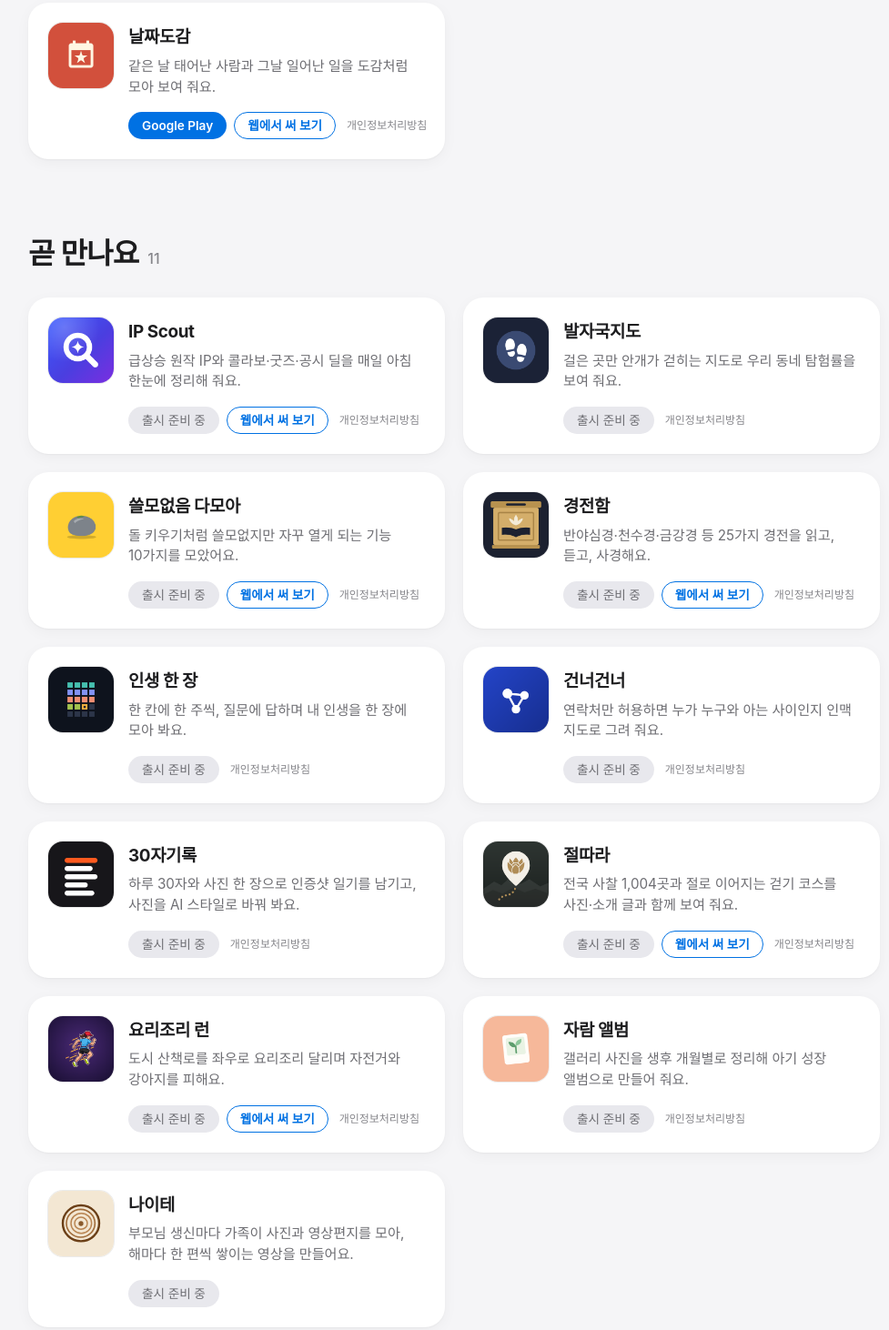
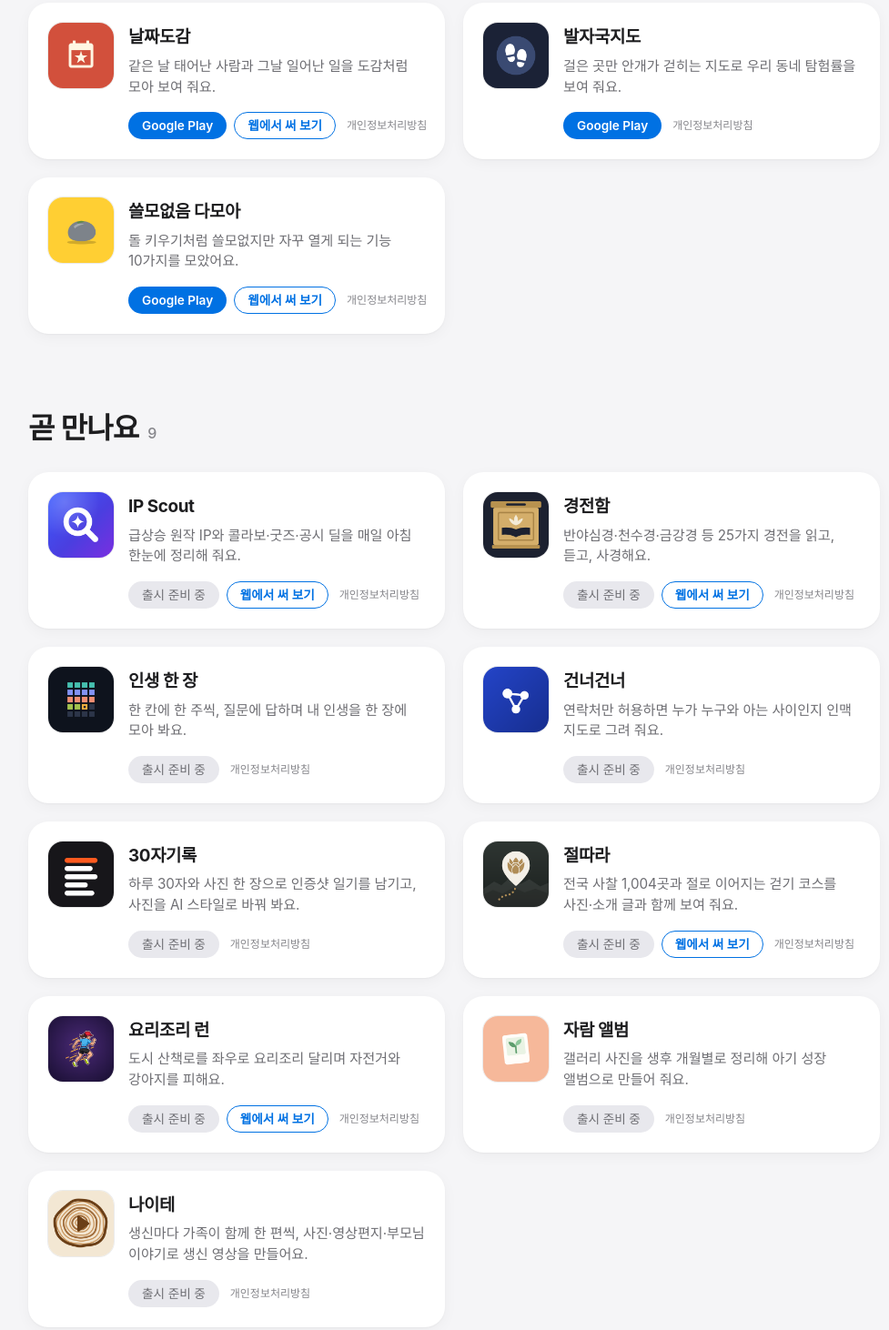
Before and after one commit to kwanghyeon-cpu/kwanghyeon-cpu.github.io, a plain HTML site: page index.html in a window 1280 px wide. Shown: the part 1179-2641 px from the top of the page at 91% size, without its empty margins (141-1118 px from the left). Drawn offline with Linux system fonts and the light colour scheme; a web font is replaced by a local one.

Commit message:
앱 소개 페이지: 발자국지도·쓸모없음 다모아 출시 반영, 나이테 스토어 아이콘·방침·설명
Co-Authored-By: Claude Opus 5.5 <noreply@anthropic.com>

```diff
--- a/index.html
+++ b/index.html
@@ -191,13 +191,13 @@
   <p class="lead">일주일에 하나씩,<br class="br-m"> 일상에 소소한 재미와 쓸모를 더하는<br> 안드로이드 앱을 만들어요.</p>
   <dl class="stats">
     <div><dt>만든 앱</dt><dd id="stat-apps">18</dd></div>
-    <div><dt>Google Play 출시</dt><dd id="stat-released">7</dd></div>
-    <div><dt>출시 예정</dt><dd id="stat-upcoming">11</dd></div>
+    <div><dt>Google Play 출시</dt><dd id="stat-released">9</dd></div>
+    <div><dt>출시 예정</dt><dd id="stat-upcoming">9</dd></div>
   </dl>
 </header>
 
 <section id="released">
-<div class="section-head reveal"><h2>Google Play에서 만나요</h2><span class="count">7</span></div>
+<div class="section-head reveal"><h2>Google Play에서 만나요</h2><span class="count">9</span></div>
 <div class="grid">
   <div class="card reveal">
     <img src="icons/lanedash.png" alt="Lane Dash 앱 아이콘" />
@@ -285,24 +285,6 @@
       </div>
     </div>
   </div>
-</div>
-</section>
-
-<section id="upcoming">
-<div class="section-head reveal"><h2>곧 만나요</h2><span class="count">11</span></div>
-<div class="grid">
-  <div class="card reveal">
-    <img src="icons/ipscout.png" alt="IP Scout 앱 아이콘" />
-    <div>
-      <h3>IP Scout</h3>
-      <p>급상승 원작 IP와 콜라보·굿즈·공시 딜을 매일 아침 한눈에 정리해 줘요.</p>
-      <div class="links">
-        <span class="soon">출시 준비 중</span>
-        <a class="web" href="https://adaptable-clv3.onrender.com/">웹에서 써 보기</a>
-        <a class="privacy" href="https://adaptable-clv3.onrender.com/privacy">개인정보처리방침</a>
-      </div>
-    </div>
-  </div>
 
   <div class="card reveal">
     <img src="icons/footprintmap.png" alt="발자국지도 앱 아이콘" />
@@ -310,7 +292,7 @@
       <h3>발자국지도</h3>
       <p>걸은 곳만 안개가 걷히는 지도로 우리 동네 탐험률을 보여 줘요.</p>
       <div class="links">
-        <span class="soon">출시 준비 중</span>
+        <a class="play" href="https://play.google.com/store/apps/details?id=com.khcompany.fogmap">Google Play</a>
         <a class="privacy" href="https://kwanghyeon-cpu.github.io/footprintmap-privacy/">개인정보처리방침</a>
       </div>
     </div>
@@ -322,9 +304,27 @@
       <h3>쓸모없음 다모아</h3>
       <p>돌 키우기처럼 쓸모없지만 자꾸 열게 되는 기능 10가지를 모았어요.</p>
       <div class="links">
-        <span class="soon">출시 준비 중</span>
+        <a class="play" href="https://play.google.com/store/apps/details?id=com.khcompany.uselessdamoa">Google Play</a>
         <a class="web" href="https://kwanghyeon-cpu.github.io/uselessdamoa/">웹에서 써 보기</a>
         <a class="privacy" href="https://kwanghyeon-cpu.github.io/uselessdamoa-privacy/">개인정보처리방침</a>
+      </div>
+    </div>
+  </div>
+</div>
+</section>
+
+<section id="upcoming">
+<div class="section-head reveal"><h2>곧 만나요</h2><span class="count">9</span></div>
+<div class="grid">
+  <div class="card reveal">
+    <img src="icons/ipscout.png" alt="IP Scout 앱 아이콘" />
+    <div>
+      <h3>IP Scout</h3>
+      <p>급상승 원작 IP와 콜라보·굿즈·공시 딜을 매일 아침 한눈에 정리해 줘요.</p>
+      <div class="links">
+        <span class="soon">출시 준비 중</span>
+        <a class="web" href="https://adaptable-clv3.onrender.com/">웹에서 써 보기</a>
+        <a class="privacy" href="https://adaptable-clv3.onrender.com/privacy">개인정보처리방침</a>
       </div>
     </div>
   </div>
@@ -417,12 +417,13 @@
   </div>
 
   <div class="card reveal">
-    <img src="icons/naite.svg" alt="나이테 앱 아이콘" />
+    <img src="icons/naite.png" alt="나이테 앱 아이콘" />
     <div>
       <h3>나이테</h3>
-      <p>부모님 생신마다 가족이 사진과 영상편지를 모아, 해마다 한 편씩 쌓이는 영상을 만들어요.</p>
+      <p>생신마다 가족이 함께 한 편씩, 사진·영상편지·부모님 이야기로 생신 영상을 만들어요.</p>
       <div class="links">
         <span class="soon">출시 준비 중</span>
+        <a class="privacy" href="https://naite-khcompany.web.app/privacy/">개인정보처리방침</a>
       </div>
     </div>
   </div>
```
Also changed, not shown: icons/naite.png (added), icons/naite.svg (deleted).
